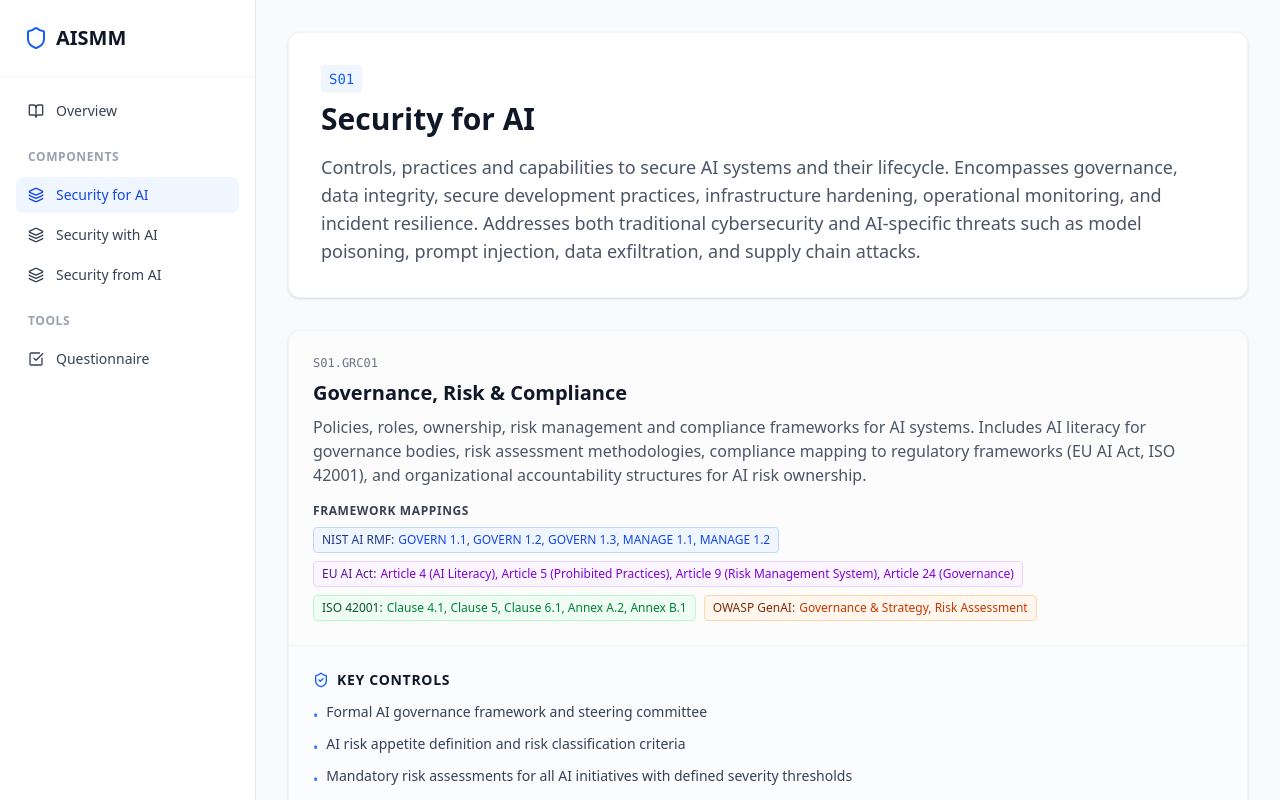
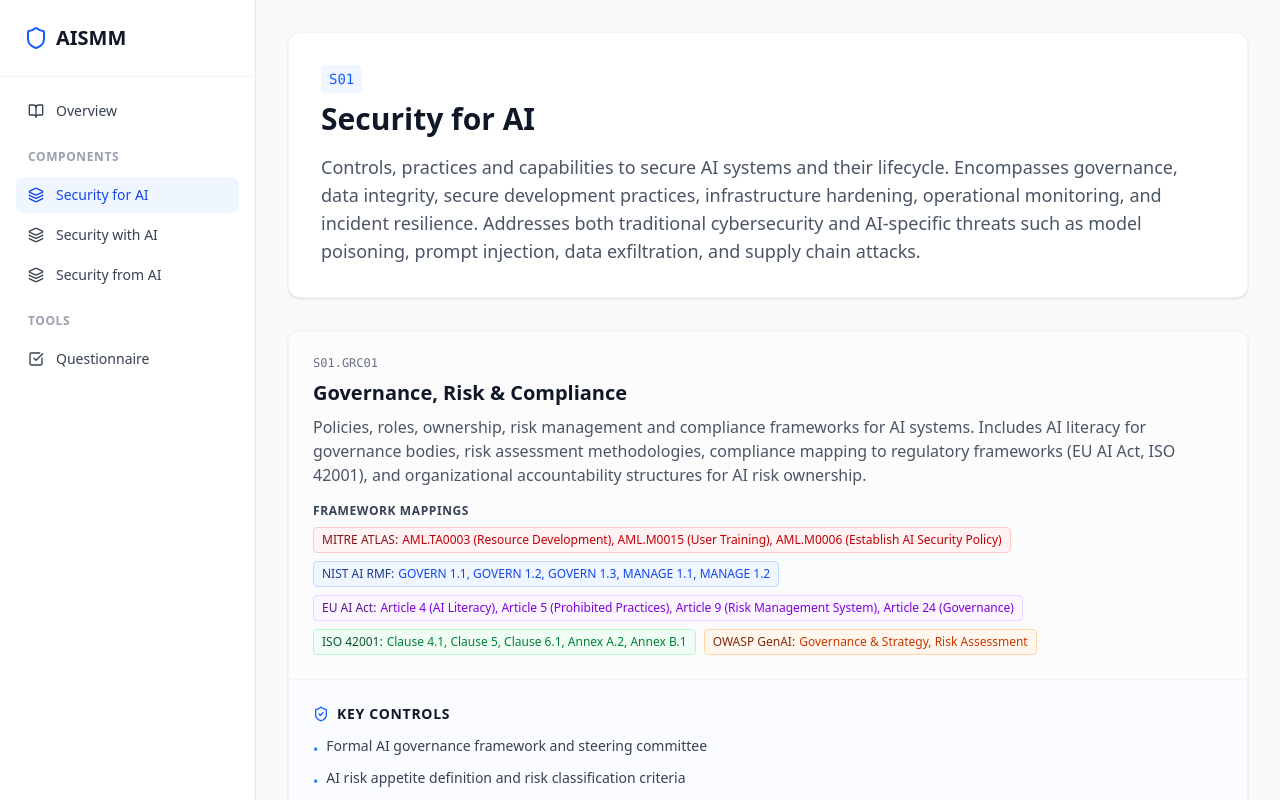
Before and after one commit to laughingman42/AISMM, a React (Vite) app in the folder webapp/: page / in a window 1280 px wide. Both pictures are taken after a click on the button "Security for AI". Shown: the top 800 px of the page. Built offline with nearby package versions, Linux system fonts and the light colour scheme.

Commit message:
minor updates and MITRE mapping added

```diff
--- a/webapp/public/aismm.yaml
+++ b/webapp/public/aismm.yaml
@@ -20,7 +20,6 @@ aismm:
     eu_ai_act: "Regulation (EU) 2024/1689 - AI Act (Entry into Force: 2 August 2024)"
     iso_42001: "ISO/IEC 42001:2023 - Information Technology — AI Management System"
     owasp_genai: "OWASP GenAI Security initiatives and threat taxonomies"
-    research_foundation: "Recent peer-reviewed research on AI security, supply chains, and emergent threats (2024-2025)"
 
   components:
     - id: security_for_ai
@@ -53,6 +52,7 @@ aismm:
             - "Regulatory monitoring and change management for evolving AI policies"
 
           mappings:
+            mitre_atlas: ["AML.TA0003 (Resource Development)", "AML.M0015 (User Training)", "AML.M0006 (Establish AI Security Policy)"]
             nist_ai_rmf: ["GOVERN 1.1", "GOVERN 1.2", "GOVERN 1.3", "MANAGE 1.1", "MANAGE 1.2"]
             eu_ai_act: ["Article 4 (AI Literacy)", "Article 5 (Prohibited Practices)", "Article 9 (Risk Management System)", "Article 24 (Governance)"]
             iso_42001: ["Clause 4.1", "Clause 5", "Clause 6.1", "Annex A.2", "Annex B.1"]
@@ -135,6 +135,7 @@ aismm:
             - "Data retention and deletion policies compliant with regulations"
 
           mappings:
+            mitre_atlas: ["AML.T0020 (Poison Training Data)", "AML.T0002 (Acquire Public Data)", "AML.T0057 (LLM Data Leakage)", "AML.T0026 (Data from Information Repositories)"]
             nist_ai_rmf: ["MAP 2.1", "MAP 2.2", "MAP 2.3", "MAP 2.4", "MEASURE 2.5", "MANAGE 2.5"]
             eu_ai_act: ["Article 10 (Data and Data Governance)", "Article 27 (Fundamental Rights Impact Assessment)"]
             iso_42001: ["Clause 6.2", "Annex A.5", "Annex B.5"]
@@ -217,6 +218,7 @@ aismm:
             - "Model decommissioning procedures with secure disposal and archival"
 
           mappings:
+            mitre_atlas: ["AML.T0018 (Backdoor ML Model)", "AML.T0010 (ML Supply Chain Compromise)", "AML.T0054 (LLM Jailbreak)", "AML.T0004 (Publish Poisoned Model)"]
             nist_ai_rmf: ["MAP 1.1", "MAP 1.2", "MAP 1.3", "MEASURE 2.2", "MEASURE 2.6", "MANAGE 2.3"]
             eu_ai_act: ["Article 11 (Technical Documentation)", "Article 15 (Accuracy, Robustness and Cybersecurity)", "Article 18 (Transparency)"]
             iso_42001: ["Clause 6.2", "Annex A.6", "Annex B.6"]
@@ -298,6 +300,7 @@ aismm:
             - "Compliance monitoring and configuration drift detection"
 
           mappings:
+            mitre_atlas: ["AML.T0029 (Denial of ML Service)", "AML.T0006 (Exploit Public-Facing Application)", "AML.T0049 (Obfuscated Files or Information)", "AML.TA0005 (ML Model Access)"]
             nist_ai_rmf: ["GOVERN 4.1", "GOVERN 4.2", "MANAGE 2.4", "MANAGE 3.3"]
             eu_ai_act: ["Article 15 (Cybersecurity)", "Article 28 (Quality management system)"]
             iso_42001: ["Clause 6.2", "Annex A.7", "Annex A.9", "Annex B.7"]
@@ -373,6 +376,7 @@ aismm:
             - "Incident detection with automated escalation"
 
           mappings:
+            mitre_atlas: ["AML.T0055 (Insecure Output Handling)", "AML.T0052 (LLM Meta Prompt Extraction)", "AML.T0056 (LLM Plugin Compromise)", "AML.T0024 (Exfiltration via ML Inference API)"]
             nist_ai_rmf: ["MEASURE 1.1", "MEASURE 1.2", "MEASURE 1.3", "MEASURE 2.10", "MANAGE 4.1", "MANAGE 4.2"]
             eu_ai_act: ["Article 12 (Record-keeping)", "Article 26 (Technical Documentation)", "Article 61 (Post-market monitoring)"]
             iso_42001: ["Clause 8", "Annex A.7", "Annex B.7"]
@@ -448,6 +452,7 @@ aismm:
             - "Red-teaming and incident simulation exercises"
 
           mappings:
+            mitre_atlas: ["AML.TA0012 (Impact)", "AML.TA0009 (Defense Evasion)", "AML.TA0002 (Execution)", "AML.M0024 (AI Telemetry Logging)"]
             nist_ai_rmf: ["GOVERN 4.3", "MANAGE 4.3"]
             eu_ai_act: ["Article 62 (Reporting of serious incidents)", "Article 73 (Competence of notified bodies)"]
             iso_42001: ["Clause 8.2", "Annex A.9.3", "Annex B.9"]
@@ -502,6 +507,141 @@ aismm:
                 - "Continuous red-teaming and simulation"
                 - "Rapid recovery with <1 hour MTTR targets"
 
+        - id: supply_chain_resource_integrity
+          id_code: "S01.SCR07"
+          name: "Supply Chain & Resource Integrity"
+          description: |
+            Security controls for the AI supply chain, focusing on the integrity of third-party
+            models, datasets, libraries, and tools. Addresses risks of poisoned resources,
+            backdoored models, and compromised vendors. Aligns with MITRE ATLAS Resource Development.
+          key_controls:
+            - "Software Bill of Materials (SBOM) for AI (including model weights/data)"
+            - "Model signing and cryptographic verification (e.g., Sigstore)"
+            - "Scan third-party models for malware/pickles (e.g., ModelScan)"
+            - "Vendor risk assessment specific to AI development practices"
+            - "Trusted repositories and artifact registries"
+            - "Continuous monitoring of open-source AI dependencies"
+          mappings:
+            mitre_atlas: ["AML.TA0003 (Resource Development)", "AML.T0010 (ML Supply Chain Compromise)", "AML.T0018 (Backdoor ML Model)"]
+            nist_ai_rmf: ["GOVERN 2.3", "MANAGE 1.3", "MANAGE 2.5"]
+            eu_ai_act: ["Article 28 (Quality management system)", "Article 15 (Cybersecurity)"]
+            iso_42001: ["Annex A.6.2", "Annex B.6"]
+            owasp_genai: ["LLM05:2025 Supply Chain Vulnerabilities"]
+          maturity_levels:
+            - level: 1
+              name: "Ad hoc"
+              description: |
+                Trust in external resources is implicit. Models and data downloaded directly
+                from public hubs (e.g., Hugging Face) without verification.
+              key_indicators:
+                - "Direct downloads from public repositories"
+                - "No verification of model hashes"
+                - "No inventory of external AI assets"
+            - level: 2
+              name: "Repeatable"
+              description: |
+                Basic checks for major third-party models. Manual verification of SHA hashes.
+                List of approved vendors/sources created.
+              key_indicators:
+                - "Approved sources list for models"
+                - "Manual hash verification"
+                - "Basic vendor security questionnaire"
+            - level: 3
+              name: "Defined"
+              description: |
+                Formal AI Supply Chain Risk Management (SCRM) policy. SBOMs required for
+                critical models. Private mirrors for packages and models established.
+              key_indicators:
+                - "Private model registry/mirror used"
+                - "SBOMs generated for deployed systems"
+                - "Automated malware scanning of imported models"
+            - level: 4
+              name: "Measured"
+              description: |
+                Automated enforcement of supply chain policies. Continuous scanning of
+                dependencies for new vulnerabilities. Cryptographic signing of internal models.
+              key_indicators:
+                - "Automated blocking of unapproved models"
+                - "Model signing enforcement"
+                - "Real-time dependency vulnerability alerting"
+            - level: 5
+              name: "Optimized"
+              description: |
+                Zero-trust supply chain. Automated provenance verification from training to
+                deployment. Dynamic vetting of third-party resources using threat intel.
+              key_indicators:
+                - "End-to-end cryptographic provenance (SLSA Level 3+)"
+                - "Automated substitution of vulnerable components"
+                - "Integrated threat intel for vendor risk"
+
+        - id: adversarial_defense_hardening
+          id_code: "S01.ADH08"
+          name: "Adversarial Defense & Hardening"
+          description: |
+            Technical countermeasures to protect AI models against active adversarial attacks,
+            including evasion, extraction, and inversion. Focuses on increasing the cost
+            and difficulty for attackers. Aligns with MITRE ATLAS Model Access and Defense Evasion.
+          key_controls:
+            - "Adversarial training and model hardening"
+            - "Input sanitization and transformation (e.g., squeeze, smoothing)"
+            - "API rate limiting and query analysis (prevention of oracle attacks)"
+            - "Output truncation/noising (defense against extraction)"
+            - "Certified robustness guarantees (where applicable)"
+            - "Gradient masking or obfuscation techniques"
+            - "Honey-tokens or canary inputs in datasets/prompts"
+          mappings:
+            mitre_atlas: ["AML.TA0005 (ML Model Access)", "AML.TA0009 (Defense Evasion)", "AML.TA0014 (Exfiltration)", "AML.T0040 (Model Evasion)"]
+            nist_ai_rmf: ["MEASURE 2.8", "MANAGE 2.4", "MANAGE 4.1"]
+            eu_ai_act: ["Article 15 (Accuracy, Robustness and Cybersecurity)"]
+            iso_42001: ["Annex A.9", "Annex B.9"]
+            owasp_genai: ["LLM02:2025 Insecure Output Handling", "Adversarial Robustness"]
+          maturity_levels:
+            - level: 1
+              name: "Ad hoc"
+              description: |
+                No specific hardening against adversarial attacks. Default model configurations used.
+              key_indicators:
+                - "Models deployed 'as-is'"
+                - "No rate limiting on inference APIs"
+                - "No input sanitization"
+            - level: 2
+              name: "Repeatable"
+              description: |
+                Basic API protections (rate limiting, API keys). Awareness of adversarial
+                risks but limited technical mitigation.
+              key_indicators:
+                - "Standard API gateway security"
+                - "Basic input length/type validation"
+                - "Adversarial examples included in test sets (manual)"
+            - level: 3
+              name: "Defined"
+              description: |
+                Standard hardening guidelines for production models. Input sanitization
+                libraries integrated. Adversarial training used for high-risk models.
+              key_indicators:
+                - "Adversarial training included in pipelines"
+                - "Input sanitization layers defined"
+                - "Defense against common attacks (e.g., prompt injection) standardized"
+            - level: 4
+              name: "Measured"
+              description: |
+                Quantified robustness metrics (e.g., success rate of attacks).
+                Automated defense mechanisms (e.g., dynamic throttling based on query patterns).
+              key_indicators:
+                - "Robustness certification metrics"
+                - "Automated detection of model extraction attempts"
+                - "Dynamic response to evasion attempts"
+            - level: 5
+              name: "Optimized"
+              description: |
+                Adaptive defense systems. Models capable of uncertainty estimation to reject
+                adversarial inputs. Moving target defense strategies.
+              key_indicators:
+                - "Self-adaptive model defenses"
+                - "Moving target defense implementation"
+                - "Real-time adversarial signature generation"
+
+
     - id: security_with_ai
       id_code: "S02"
       title: "Security with AI"
@@ -528,6 +668,7 @@ aismm:
             - "Vendor evaluation and assessment for AI security tools"
 
           mappings:
+            mitre_atlas: ["AML.M0016 (Security Awareness Training)", "AML.M0006 (Establish AI Security Policy)"]
             nist_ai_rmf: ["GOVERN 1.2", "MAP 1.5"]
             eu_ai_act: ["Article 5 (Prohibited Practices)", "Article 6 (High-risk classification)", "Article 71 (Third-party conformity assessment bodies)"]
             iso_42001: ["Clause 4.1", "Annex A.4", "Annex B.4"]
@@ -577,6 +718,7 @@ aismm:
             - "Test coverage metrics and quality gates"
 
           mappings:
+            mitre_atlas: ["AML.T0040 (Evade ML Model)", "AML.T0043 (Craft Adversarial Data)", "AML.T0042 (Verify Attack)"]
             nist_ai_rmf: ["MEASURE 2.1", "MEASURE 2.2", "MEASURE 2.6", "MANAGE 2.1"]
             eu_ai_act: ["Article 15 (Accuracy, Robustness and Cybersecurity)"]
             iso_42001: ["Annex A.8", "Annex B.8"]
@@ -627,6 +769,7 @@ aismm:
             - "Performance monitoring for automated workflows"
 
           mappings:
+            mitre_atlas: ["AML.T0055 (Insecure Output Handling)", "AML.TA0002 (Execution)", "AML.T0056 (LLM Plugin Compromise)"]
             nist_ai_rmf: ["MANAGE 2.2", "MANAGE 3.2", "MANAGE 4.2"]
             eu_ai_act: ["Article 14 (Human Oversight)"]
             iso_42001: ["Annex A.6.4", "Annex A.7.2"]
@@ -672,6 +815,7 @@ aismm:
             - "Audit procedures for ethical compliance"
 
           mappings:
+            mitre_atlas: ["AML.T0048 (Erosion of Trust)"]
             nist_ai_rmf: ["GOVERN 2.1", "GOVERN 2.2", "MAP 1.3"]
             eu_ai_act: ["Article 14 (Human Oversight)", "Article 27 (Fundamental Rights Impact Assessment)"]
             iso_42001: ["Annex A.3", "Annex B.3"]
@@ -727,6 +871,7 @@ aismm:
             - "Scenario-based risk modeling"
 
           mappings:
+            mitre_atlas: ["AML.TA0001 (Initial Access)", "AML.TA0000 (Reconnaissance)", "AML.TA0008 (Exfiltration)", "AML.T0028 (Discover AI Model Ontology)"]
             nist_ai_rmf: ["MAP 3.1", "MAP 3.2", "MAP 3.3", "MEASURE 1.1"]
             eu_ai_act: ["Article 9 (Risk Management System)", "Article 27 (Fundamental Rights Impact Assessment)"]
             iso_42001: ["Clause 6.1.2", "Annex B.1"]
@@ -796,6 +941,7 @@ aismm:
             - "Incident reporting mechanisms"
 
           mappings:
+            mitre_atlas: ["AML.T0051 (LLM Prompt Injection)", "AML.T0054 (LLM Jailbreak)", "AML.T0005 (External Remote Services)", "AML.T0031 (User Execution)"]
             nist_ai_rmf: ["MANAGE 4.1", "MANAGE 4.2"]
             eu_ai_act: ["Article 15 (Cybersecurity)"]
             iso_42001: ["Annex A.9.2", "Annex B.9"]
@@ -845,6 +991,7 @@ aismm:
             - "Privacy-preserving ML (federated learning, synthetic data)"
 
           mappings:
+            mitre_atlas: ["AML.T0024 (Exfiltration via ML Inference API)", "AML.T0057 (LLM Data Leakage)", "AML.T0044 (LLM Indirect Prompt Injection)"]
             nist_ai_rmf: ["MAP 2.4", "MEASURE 2.7", "MANAGE 2.6"]
             eu_ai_act: ["Article 10 (Data and Data Governance)", "Article 27 (Fundamental Rights Impact Assessment)"]
             iso_42001: ["Clause 6.2", "Annex A.5.3", "Annex B.5"]
@@ -892,6 +1039,7 @@ aismm:
             - "Engagement with regulators and industry bodies"
 
           mappings:
+            mitre_atlas: ["AML.M0013 (Threat Intelligence Program)", "AML.M0006 (Establish AI Security Policy)"]
             nist_ai_rmf: ["GOVERN 3.1", "GOVERN 3.2"]
             eu_ai_act: ["Article 16 (Obligations of providers)", "Article 17 (Quality management system)", "Article 62 (Reporting of serious incidents)"]
             iso_42001: ["Clause 4.2", "Annex A.2.2"]
@@ -941,6 +1089,7 @@ aismm:
             - "Public accountability and transparency reports"
 
           mappings:
+            mitre_atlas: ["AML.TA0012 (Impact)", "AML.T0048 (Erosion of Trust)", "AML.T0047 (ML Intellectual Property Theft)"]
             nist_ai_rmf: ["MAP 1.5", "MAP 1.6", "MEASURE 2.11", "MEASURE 2.12"]
             eu_ai_act: ["Article 7 (General principles)", "Article 27 (Fundamental Rights Impact Assessment)"]
             iso_42001: ["Annex A.4", "Annex B.4"]
--- a/webapp/src/App.tsx
+++ b/webapp/src/App.tsx
@@ -247,6 +247,12 @@ function App() {
                     <div className="space-y-2">
                       <h4 className="text-xs font-semibold text-gray-700 uppercase tracking-wider">Framework Mappings</h4>
                       <div className="flex flex-wrap gap-2">
+                        {domain.mappings.mitre_atlas && domain.mappings.mitre_atlas.length > 0 && (
+                          <div className="flex items-center gap-1 px-2 py-1 bg-red-50 border border-red-200 rounded text-xs">
+                            <span className="font-medium text-red-900">MITRE ATLAS:</span>
+                            <span className="text-red-700">{domain.mappings.mitre_atlas.join(', ')}</span>
+                          </div>
+                        )}
                         {domain.mappings.nist_ai_rmf && domain.mappings.nist_ai_rmf.length > 0 && (
                           <div className="flex items-center gap-1 px-2 py-1 bg-blue-50 border border-blue-200 rounded text-xs">
                             <span className="font-medium text-blue-900">NIST AI RMF:</span>
--- a/webapp/src/types.ts
+++ b/webapp/src/types.ts
@@ -12,6 +12,7 @@ export interface Domain {
   description: string;
   key_controls?: string[];
   mappings?: {
+    mitre_atlas?: string[];
     nist_ai_rmf?: string[];
     eu_ai_act?: string[];
     iso_42001?: string[];
```
Also changed, not shown: 1 other file (tests, documents, lock files or other folders).
